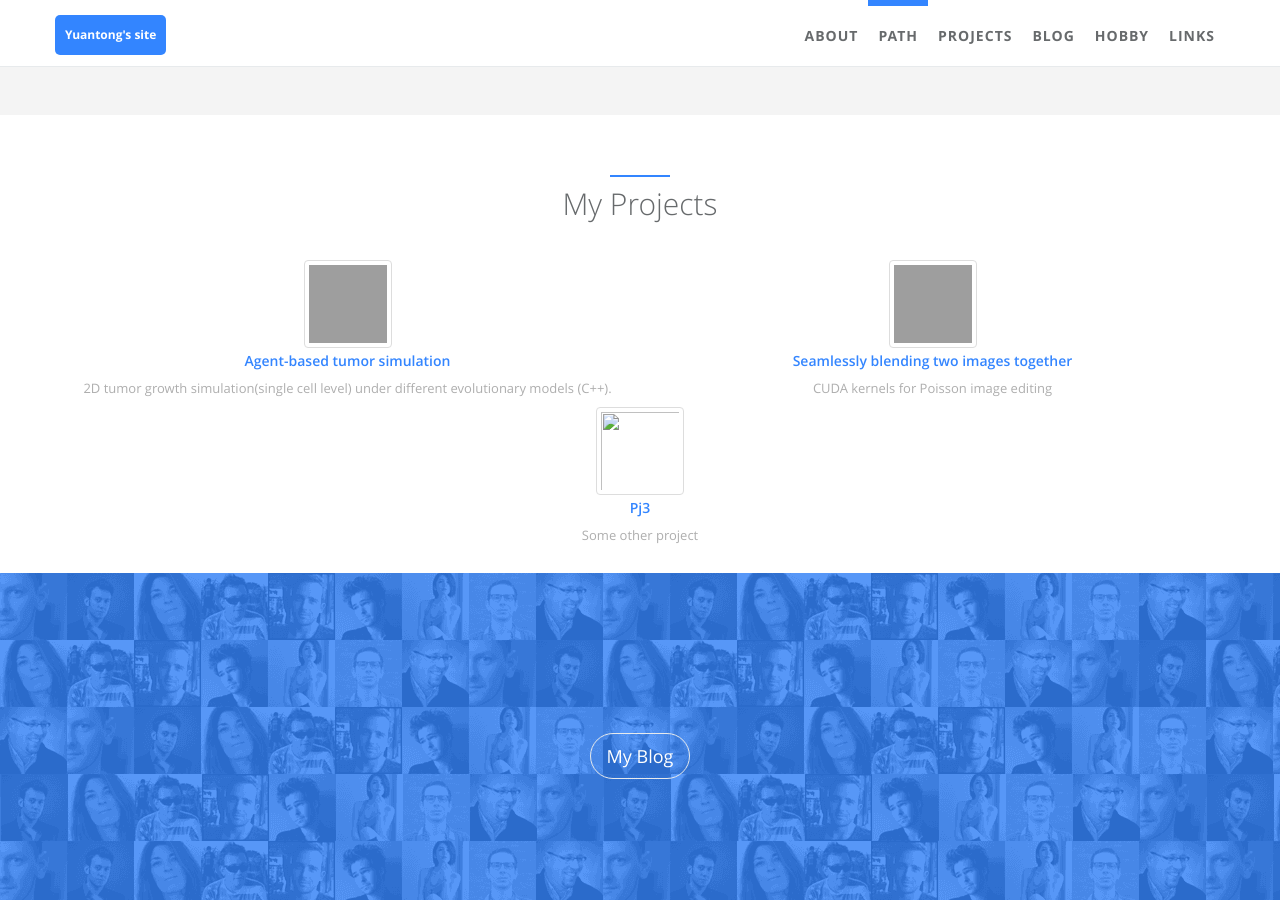
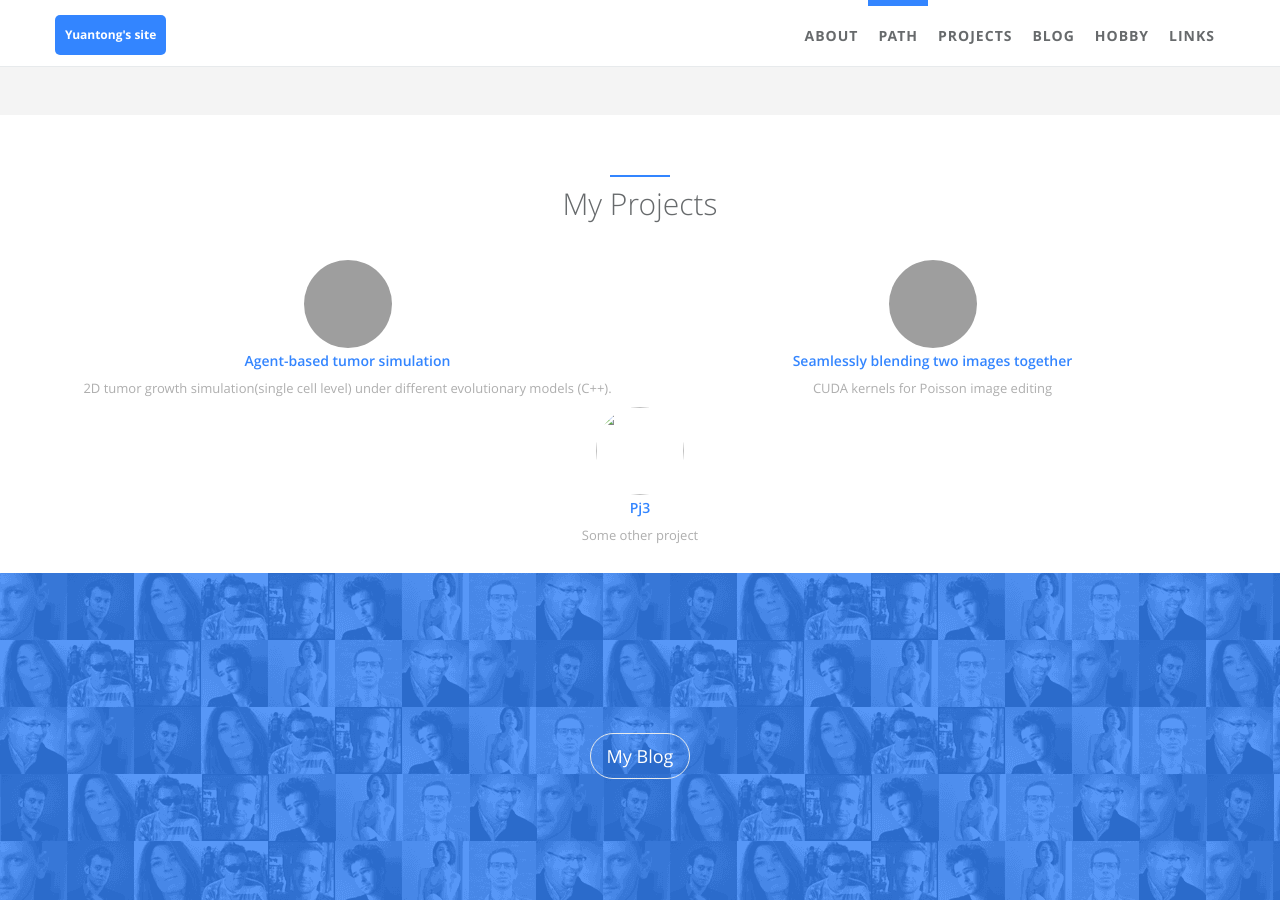
Before and after one commit to ding-yt/ding-yt.github.io, a Jekyll site: the page built from index.html, in a window 1280 px wide and 900 px high, scrolled down 1821 px. Built offline with Jekyll 4.4.1, drawn with Linux system fonts in a browser that asks for light colours; grey boxes are pictures that could not be loaded.

Commit message:
Update projects.html

```diff
--- a/_includes/sections/projects.html
+++ b/_includes/sections/projects.html
@@ -18,7 +18,7 @@
             <div class="col-sm-6 wow {% if loopindex == 1 %} fadeInLeft {% else %} fadeInRight {% endif %}">
             {% endif %}
               <div class="team-member">
-                  <img src="{{ project.img | prepend: site.baseurl }}" class="img-responsive img-thumbnail img-small" alt="">
+                  <img src="{{ project.img | prepend: site.baseurl }}" class="img-responsive img-circle img-small" alt="">
                   <h4>
                   {% if project.url %}
                   <a href="{{ project.url }}" target="_blank"><span class="navy">{{ project.name }}</span></a>
```
